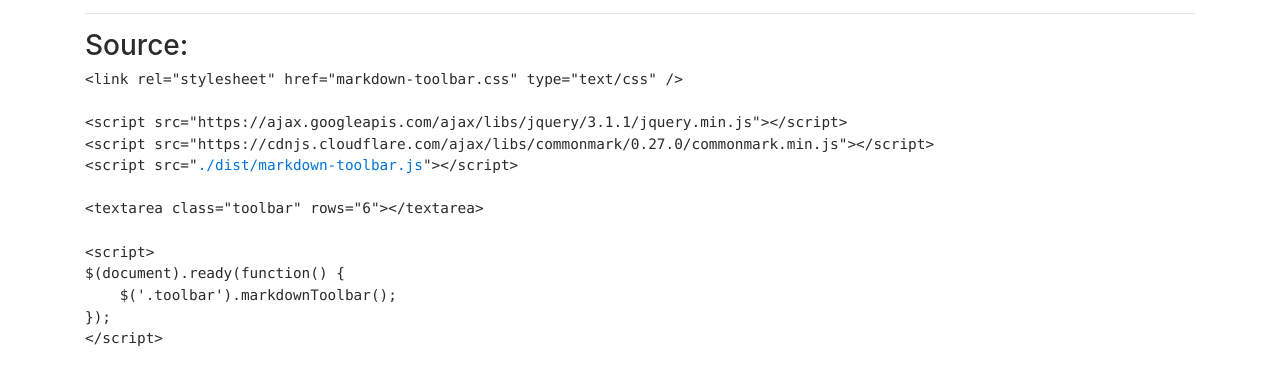
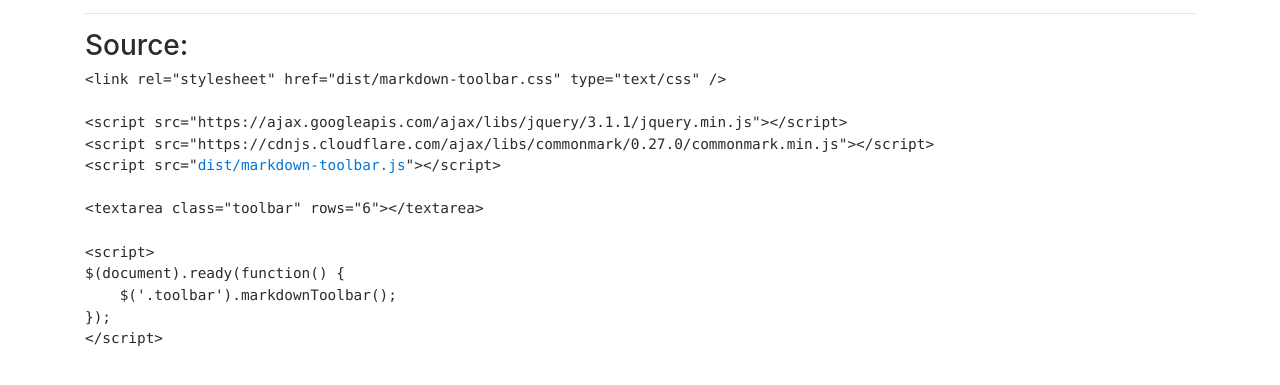
Before and after one commit to nikolas/markdown-toolbar, a website with bundled scripts: page index.html in a window 1280 px wide. Shown: the part 335-720 px from the top of the page. Built offline with nearby package versions, Linux system fonts and the light colour scheme; a script that the page names is missing.

Commit message:
path updates

```diff
--- a/index.html
+++ b/index.html
@@ -9,7 +9,7 @@
 
         <script src="https://ajax.googleapis.com/ajax/libs/jquery/3.1.1/jquery.min.js"></script>
         <script src="https://cdnjs.cloudflare.com/ajax/libs/commonmark/0.27.0/commonmark.min.js"></script>
-        <script src="./dist/markdown-toolbar.js"></script>
+        <script src="dist/markdown-toolbar.js"></script>
         <style type="text/css">
         textarea {
             width: 400px;
@@ -45,11 +45,11 @@
 
             <h3>Source:</h3>
             <pre>
-&lt;link rel="stylesheet" href="markdown-toolbar.css" type="text/css" /&gt;
+&lt;link rel="stylesheet" href="dist/markdown-toolbar.css" type="text/css" /&gt;
 
 &lt;script src="https://ajax.googleapis.com/ajax/libs/jquery/3.1.1/jquery.min.js">&lt;/script>
 &lt;script src="https://cdnjs.cloudflare.com/ajax/libs/commonmark/0.27.0/commonmark.min.js">&lt;/script>
-&lt;script src="<a href="https://github.com/nikolas/markdown-toolbar/blob/master/dist/markdown-toolbar.js">./dist/markdown-toolbar.js</a>">&lt;/script>
+&lt;script src="<a href="https://github.com/nikolas/markdown-toolbar/blob/master/dist/markdown-toolbar.js">dist/markdown-toolbar.js</a>">&lt;/script>
 
 &lt;textarea class="toolbar" rows="6"&gt;&lt;/textarea&gt;
 
```
